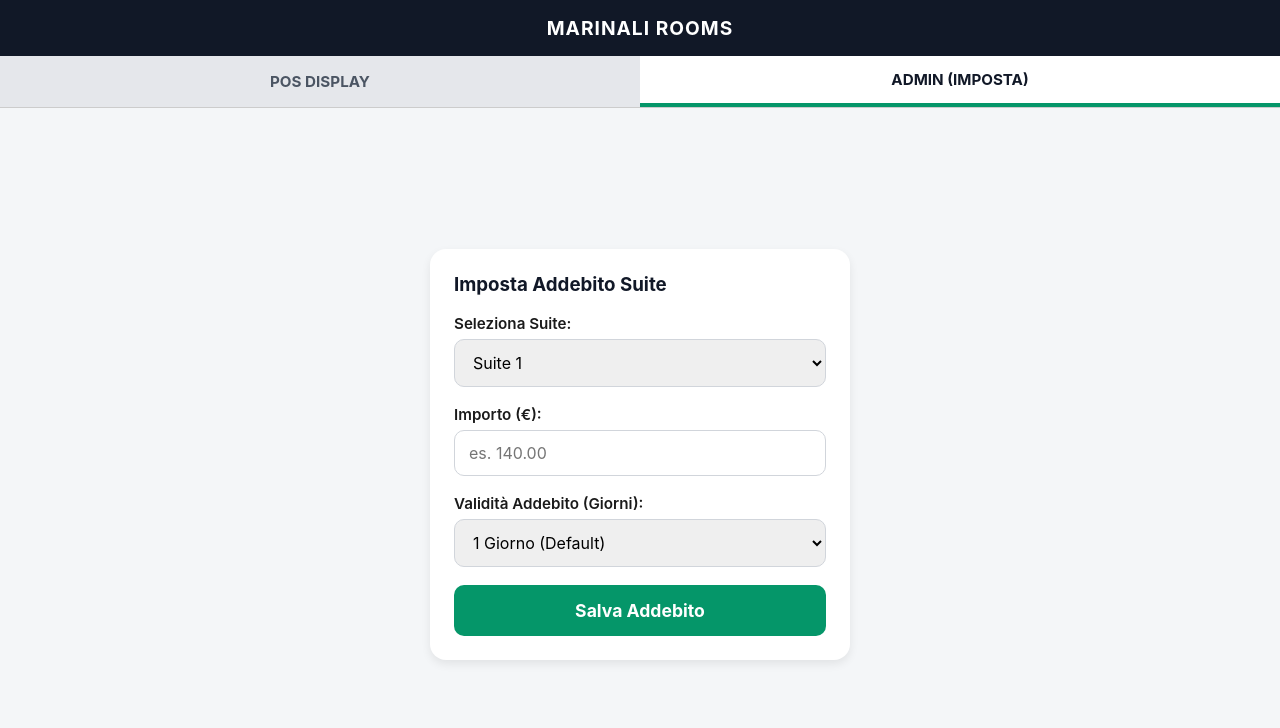
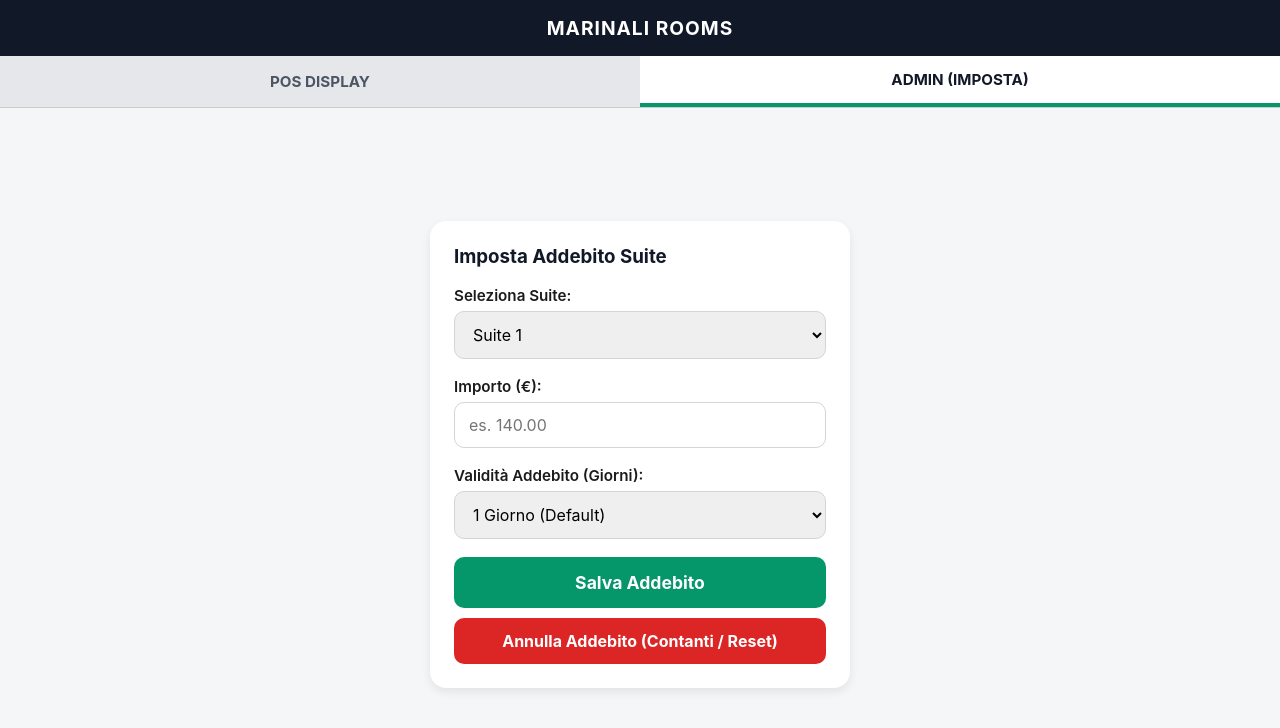
Before and after one commit to marinali-rooms/marinali-pos-s700, a website: page public/index.html in a window 1280 px wide. Both pictures are taken after a click on the button "ADMIN (IMPOSTA)". Drawn offline with Linux system fonts and the light colour scheme; no server answers.

Commit message:
Update index.html

```diff
--- a/public/index.html
+++ b/public/index.html
@@ -15,7 +15,7 @@
 
     .container { padding: 20px; flex: 1; display: flex; flex-direction: column; justify-content: center; }
 
-    /* Griglia POS con grandi pulsanti touch riservati (senza cifre visibili) */
+    /* Griglia POS con grandi pulsanti touch (senza cifre visibili al pubblico) */
     .grid { display: grid; grid-template-columns: 1fr 1fr; gap: 16px; width: 100%; max-width: 480px; margin: 0 auto; }
     .suite-card { background: white; border: 3px solid #d1d5db; border-radius: 16px; padding: 35px 15px; text-align: center; cursor: pointer; user-select: none; transition: all 0.15s ease; box-shadow: 0 4px 6px rgba(0,0,0,0.05); }
     .suite-card:active { transform: scale(0.96); border-color: #059669; background-color: #ecfdf5; }
@@ -26,8 +26,10 @@
     .form-group { margin-bottom: 18px; }
     label { display: block; margin-bottom: 6px; font-weight: 600; font-size: 0.95rem; }
     select, input { width: 100%; padding: 12px 14px; border: 1px solid #d1d5db; border-radius: 10px; font-size: 1rem; }
-    .btn-submit { width: 100%; padding: 15px; background: #059669; color: white; border: none; border-radius: 10px; font-size: 1.1rem; font-weight: bold; cursor: pointer; }
+    .btn-submit { width: 100%; padding: 15px; background: #059669; color: white; border: none; border-radius: 10px; font-size: 1.1rem; font-weight: bold; cursor: pointer; margin-bottom: 10px; }
     .btn-submit:active { background: #047857; }
+    .btn-clear { width: 100%; padding: 13px; background: #dc2626; color: white; border: none; border-radius: 10px; font-size: 1rem; font-weight: bold; cursor: pointer; }
+    .btn-clear:active { background: #b91c1c; }
 
     #status-msg { text-align: center; margin-top: 24px; font-weight: bold; font-size: 1.15rem; min-height: 30px; }
   </style>
@@ -84,6 +86,7 @@
       </div>
 
       <button class="btn-submit" onclick="setSuiteAmount()">Salva Addebito</button>
+      <button class="btn-clear" onclick="clearSuiteAmount()">Annulla Addebito (Contanti / Reset)</button>
     </div>
   </div>
 
@@ -181,6 +184,23 @@
       }
     }
 
+    async function clearSuiteAmount() {
+      const suiteId = document.getElementById('admin-suite').value;
+
+      const res = await fetch('/api/admin/clear-amount', {
+        method: 'POST',
+        headers: { 'Content-Type': 'application/json' },
+        body: JSON.stringify({ suiteId })
+      });
+      const data = await res.json();
+
+      if (data.success) {
+        alert(`Addebito per ${data.suiteName} annullato con successo.`);
+        document.getElementById('admin-amount').value = '';
+        fetchSuites();
+      }
+    }
+
     setInterval(fetchSuites, 3000);
     fetchSuites();
   </script>
```
